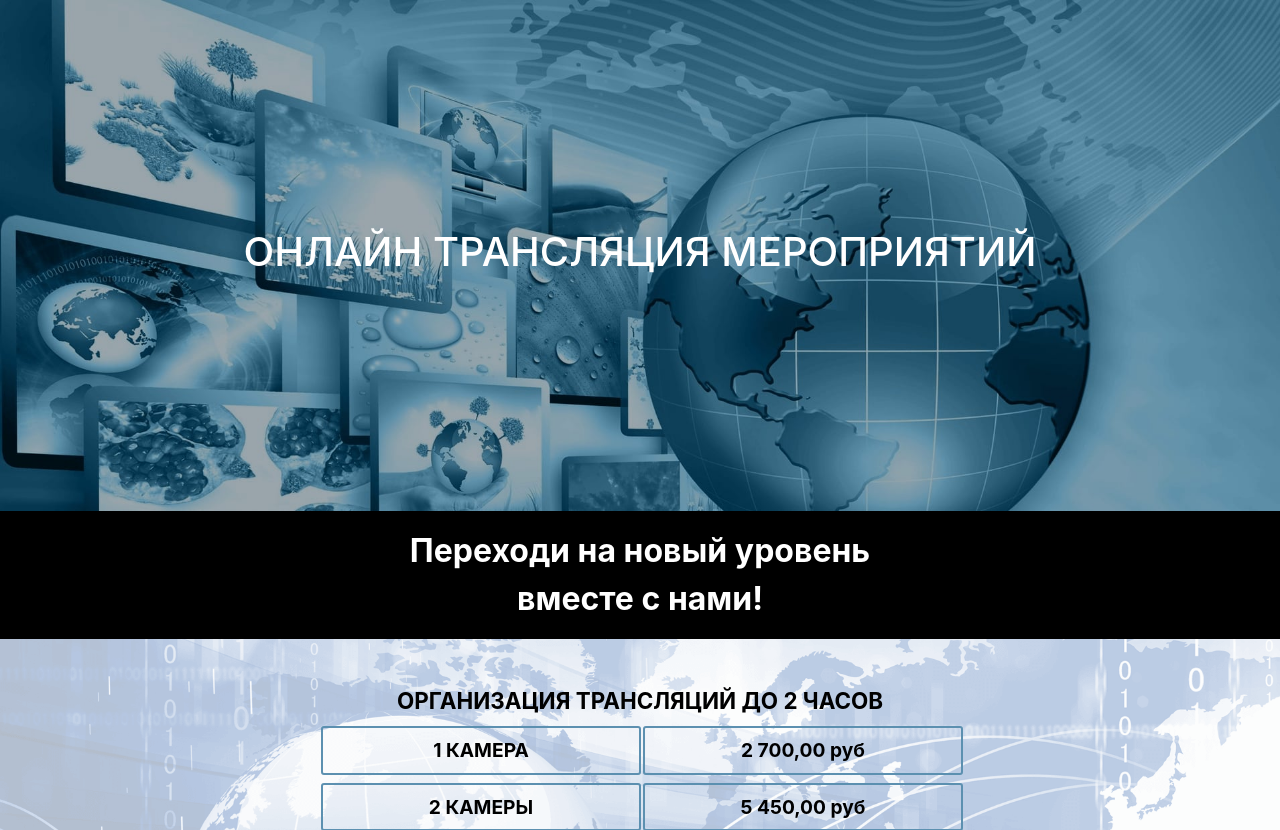
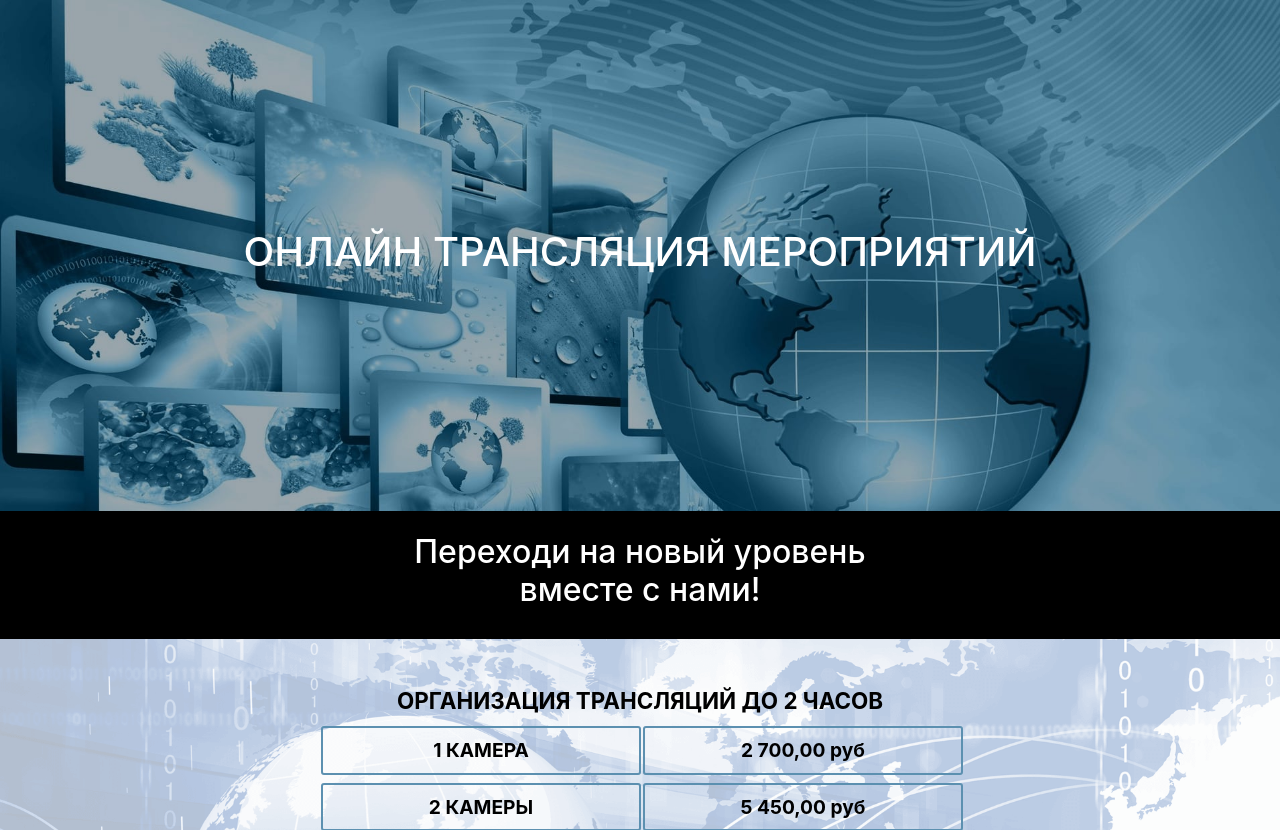
Before and after one commit to afrolovskiy/event-streaming, a Django app: page / in a window 1280 px wide. Shown: the top 830 px of the page. Run offline with Django 3.2, Linux system fonts and the light colour scheme; some libraries are stand-ins or nearby versions.

Commit message:
Fix slogan

```diff
--- a/landing/templates/index.html
+++ b/landing/templates/index.html
@@ -25,8 +25,8 @@
             </div>
         </div>
         <div class="slogan">
-            <div class="slogan-text">
-                Переходи на новый уровень<br>вместе с нами!
+            <div class="container slogan-text">
+                <h2>Переходи на новый уровень<br>вместе с нами!</h2>
             </div>
         </div>
         <div class="price">
```
